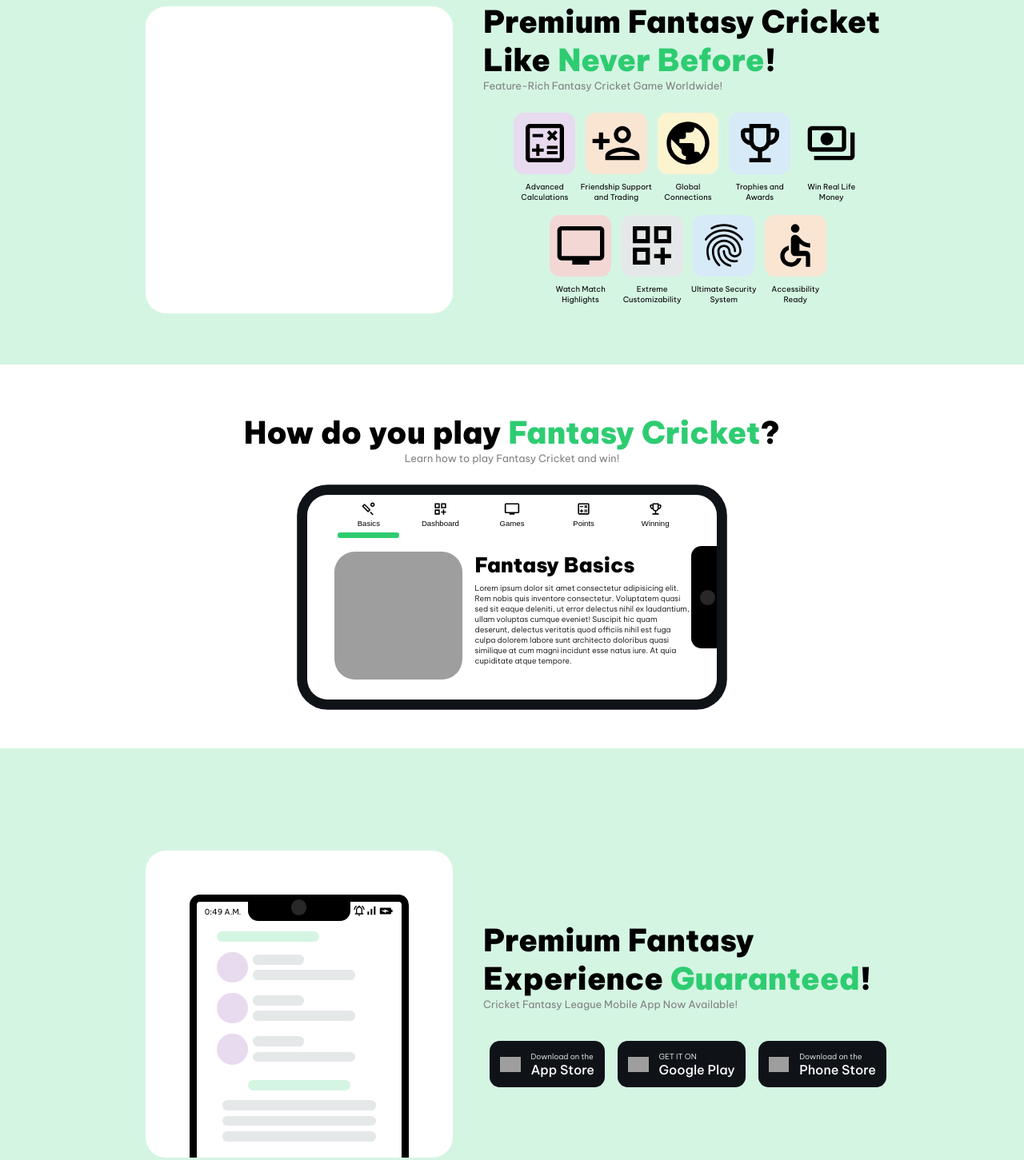
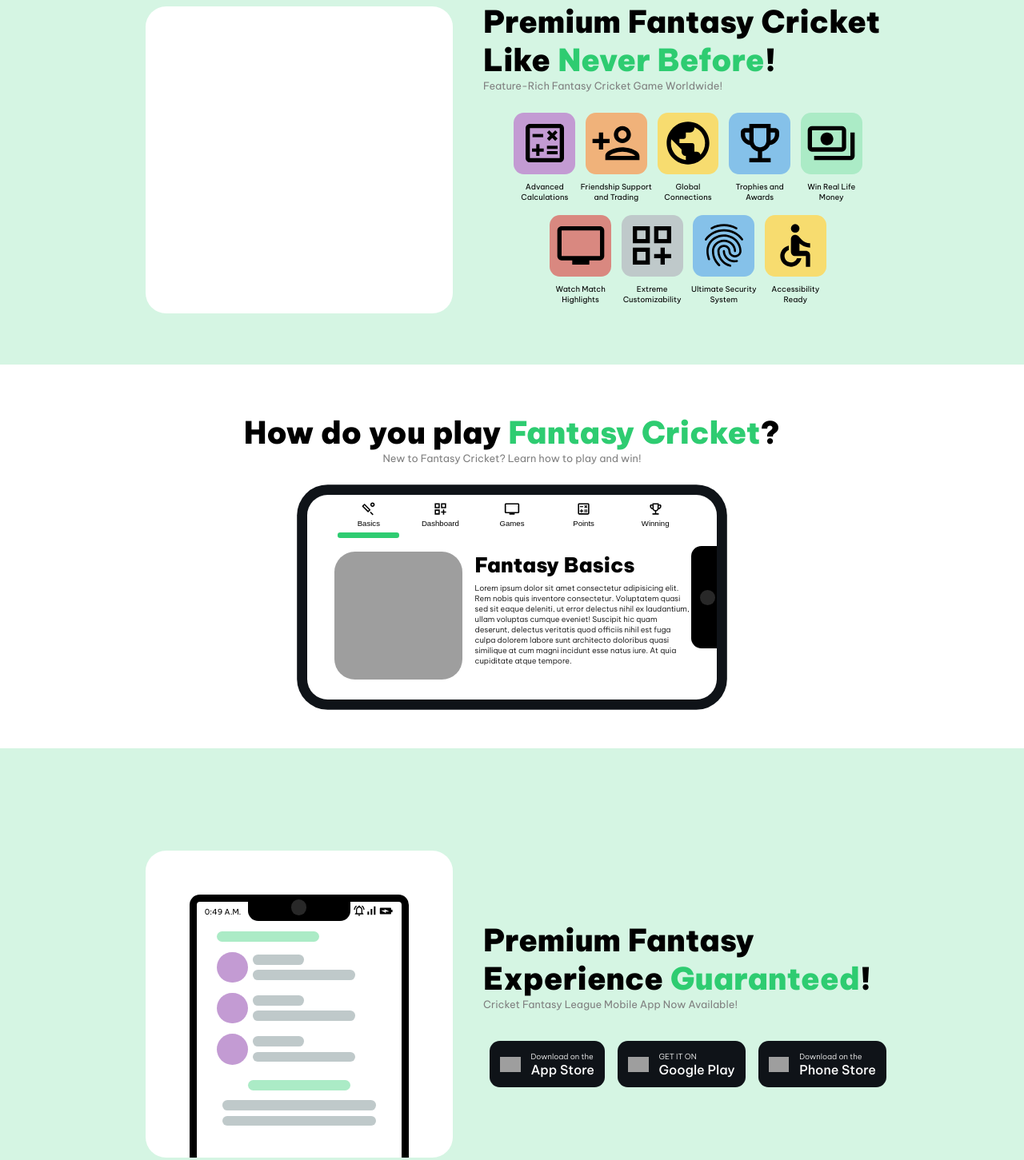
Before and after one commit to ronakkothari123/FantasyCricket, a plain HTML site: page index.html in a window 1280 px wide. Shown: the part 856-2307 px from the top of the page at 80% size. Drawn offline with Linux system fonts and the light colour scheme; grey boxes are pictures that could not be loaded.

Commit message:
Accessibility Color Change
Made website more accessible to colorblind people!

```diff
--- a/css/main.css
+++ b/css/main.css
@@ -3,8 +3,8 @@
     --light-green:#D5F5E3;
     --green:#ABEBC6;
     --dark-green:#2ECC71;
-    --light-gray:#E5E8E8;
-    --light-purple:#E8DAEF;
+    --light-gray:#BFC9CA;
+    --light-purple:#C39BD3;
     --light-color:#000000;
     --dark-color:#0f1318;
 }
@@ -417,7 +417,7 @@ body{
     width:10vmax;
     height:1vmax;
     border-radius:1vmax;
-    background:var(--light-green);
+    background:var(--green);
 }
 
 #phone-list-parent{
@@ -474,7 +474,7 @@ body{
     width:10vmax;
     height:1vmax;
     border-radius:1vmax;
-    background:var(--light-green);
+    background:var(--green);
     margin:0.5vmax 0;
 }
 
--- a/index.html
+++ b/index.html
@@ -69,55 +69,55 @@
                 <p>Feature-Rich Fantasy Cricket Game Worldwide!</p>
                 <div id="fantasy-feature-list">
                     <div class="fantasy-feature">
-                        <div class="fantasy-feature-icon" style="--light-color:#E8DAEF">
+                        <div class="fantasy-feature-icon" style="--light-color:#C39BD3">
                             <img src="icons/math.svg">
                         </div>
                         <p class="fantasy-feature-para">Advanced Calculations</p>
                     </div>
                     <div class="fantasy-feature">
-                        <div class="fantasy-feature-icon" style="--light-color:#FAE5D3">
+                        <div class="fantasy-feature-icon" style="--light-color:#F0B27A">
                             <img src="icons/friends.svg">
                         </div>
                         <p class="fantasy-feature-para">Friendship Support and Trading</p>
                     </div>
                     <div class="fantasy-feature">
-                        <div class="fantasy-feature-icon" style="--light-color:#FCF3CF">
+                        <div class="fantasy-feature-icon" style="--light-color:#F7DC6F">
                             <img src="icons/globe.svg">
                         </div>
                         <p class="fantasy-feature-para">Global Connections</p>
                     </div>
                     <div class="fantasy-feature">
-                        <div class="fantasy-feature-icon" style="--light-color:#D6EAF8">
+                        <div class="fantasy-feature-icon" style="--light-color:#85C1E9">
                             <img src="icons/trophy.svg">
                         </div>
                         <p class="fantasy-feature-para">Trophies and Awards</p>
                     </div>
                     <div class="fantasy-feature">
-                        <div class="fantasy-feature-icon" style="--light-color:#D5F5E3">
+                        <div class="fantasy-feature-icon" style="--light-color:#ABEBC6">
                             <img src="icons/money.svg">
                         </div>
                         <p class="fantasy-feature-para">Win Real Life Money</p>
                     </div>
                     <div class="fantasy-feature">
-                        <div class="fantasy-feature-icon" style="--light-color:#F2D7D5">
+                        <div class="fantasy-feature-icon" style="--light-color:#D98880">
                             <img src="icons/tv.svg">
                         </div>
                         <p class="fantasy-feature-para">Watch Match Highlights</p>
                     </div>
                     <div class="fantasy-feature">
-                        <div class="fantasy-feature-icon" style="--light-color:#E5E8E8">
+                        <div class="fantasy-feature-icon" style="--light-color:#BFC9CA">
                             <img src="icons/customize.svg">
                         </div>
                         <p class="fantasy-feature-para">Extreme Customizability</p>
                     </div>
                     <div class="fantasy-feature">
-                        <div class="fantasy-feature-icon" style="--light-color:#D6EAF8">
+                        <div class="fantasy-feature-icon" style="--light-color:#85C1E9">
                             <img src="icons/secure.svg">
                         </div>
                         <p class="fantasy-feature-para">Ultimate Security System</p>
                     </div>
                     <div class="fantasy-feature">
-                        <div class="fantasy-feature-icon" style="--light-color:#FAE5D3">
+                        <div class="fantasy-feature-icon" style="--light-color:#F7DC6F">
                             <img src="icons/accessibility.svg">
                         </div>
                         <p class="fantasy-feature-para">Accessibility Ready</p>
@@ -128,7 +128,7 @@
         <div id="fantasy-instructions">
             <div id="fantasy-instructions-header">
                 <h1>How do you play <span class="accent">Fantasy Cricket</span>?</h1>
-                <h2>Learn how to play Fantasy Cricket and win!</h2>
+                <h2>New to Fantasy Cricket? Learn how to play and win!</h2>
             </div>
             <div id="fantasy-instructions-tab-div">
                 <div id="fantasy-instructions-tabs">
@@ -238,7 +238,10 @@
                         <div id="phone-sentences">
                             <div class="phone-title"></div>
                             <div class="phone-subtitle"></div>
-                            <div class="phone-subtitle"></div>
+                            <div class="phone-subtitle-div">
+                                <div class="phone-subtitle-div-1"></div>
+                                <div class="phone-subtitle-div-2"></div>
+                            </div>
                             <div class="phone-subtitle"></div>
                         </div>
                     </div>
```
